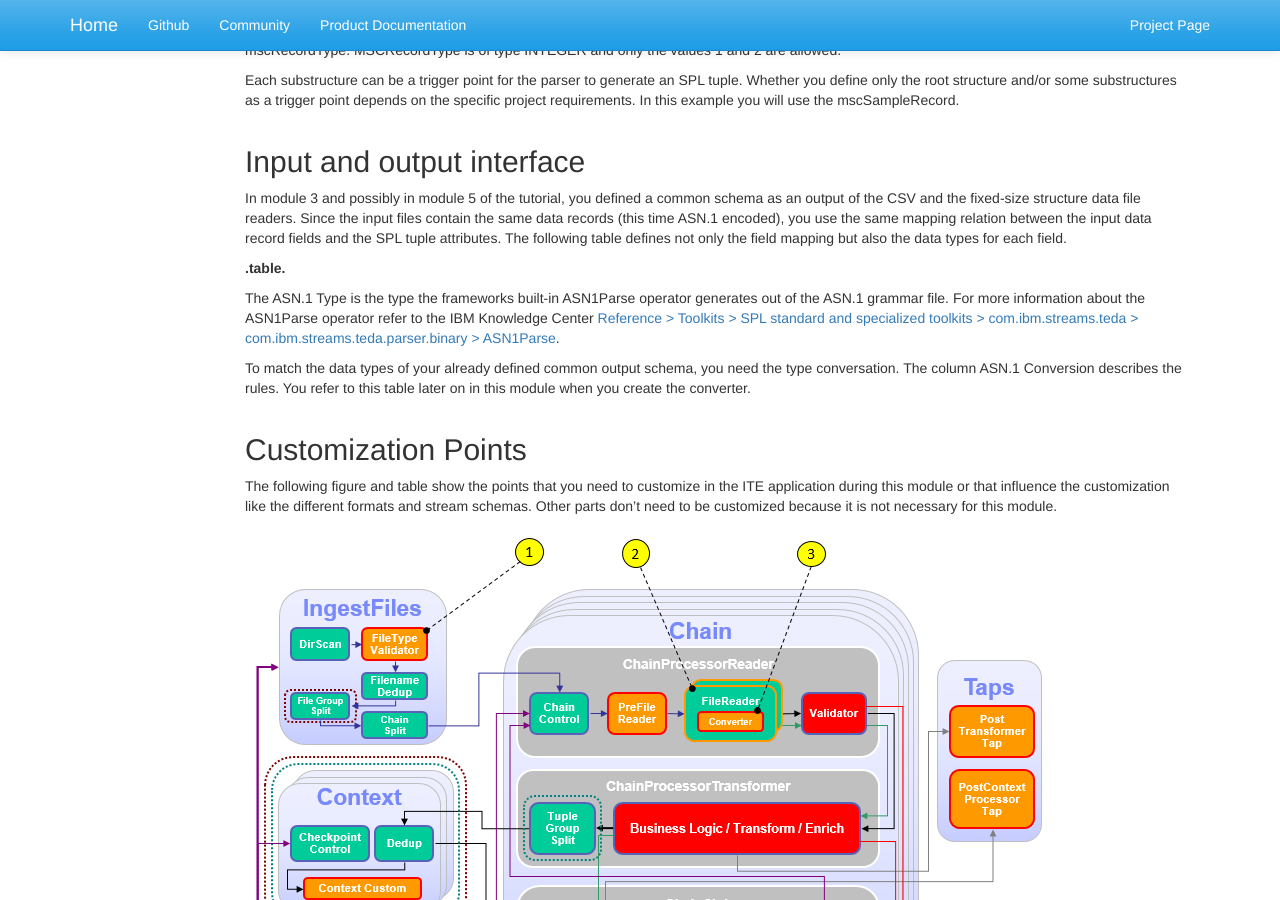
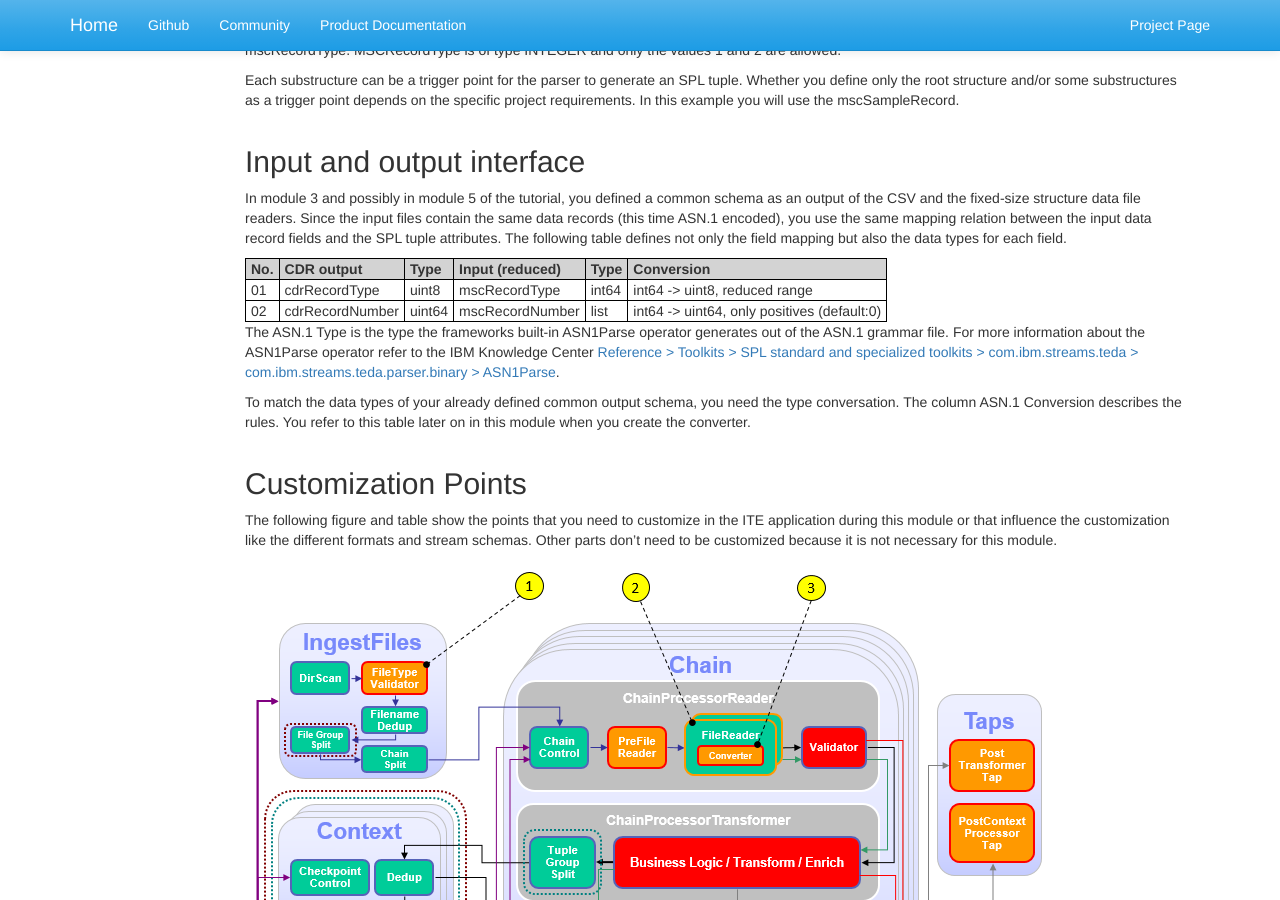
Before and after one commit to IBMStreams/streamsx.tutorial.teda, a Jekyll site: the page built from docs/1.0.2/Module-6/index.markdown, in a window 1280 px wide and 900 px high, scrolled down 1759 px. Built offline with Jekyll 4.4.1, drawn with Linux system fonts in a browser that asks for light colours; nearby versions of some CDN libraries; library files that are not in the unit come from our copies; some of the changed text lies outside the part shown.

Commit message:
Update index.markdown

```diff
--- a/docs/1.0.2/Module-6/index.markdown
+++ b/docs/1.0.2/Module-6/index.markdown
@@ -84,7 +84,11 @@ Each substructure can be a trigger point for the parser to generate an SPL tuple
 In module 3 and possibly in module 5 of the tutorial, you defined a common schema as an output of the CSV and the fixed-size structure data file readers. Since the input files contain the same data records (this time ASN.1 encoded), you use the same mapping relation between the input data record fields and the SPL tuple attributes.
 The following table defines not only the field mapping but also the data types for each field.
 
-**.table.**
+|No.|CDR output        | Type | Input (reduced) | Type | Conversion
+|---|------------------|------|-----------------|------|------------
+|01 |cdrRecordType     |uint8 |mscRecordType    |int64 |int64 -> uint8, reduced range
+|02 |cdrRecordNumber   |uint64|mscRecordNumber  |list<int64> |int64 -> uint64, only positives (default:0)
+
 
 The ASN.1 Type is the type the frameworks built-in ASN1Parse operator generates out of the ASN.1 grammar file. For more information about the ASN1Parse operator refer to the IBM Knowledge Center [Reference > Toolkits > SPL standard and specialized toolkits > com.ibm.streams.teda > com.ibm.streams.teda.parser.binary > ASN1Parse](https://www.ibm.com/support/knowledgecenter/SSCRJU_4.1.1/com.ibm.streams.toolkits.doc/spldoc/dita/tk$com.ibm.streams.teda/op$com.ibm.streams.teda.parser.binary$ASN1Parse.html).
 
@@ -264,7 +268,7 @@ You set the value to **MSCRecord**.
 
 You specify the structure name that you want the parser to generate tuples for. You can specify one or more triggers as a comma-separated string list. You want to get tuples for the structure **mscSampleRecord**. You take it also from the <WORKSPACE>/teda.demoapp/etc/tutorial.asn file.
 
-**`mscSampleRecord**`          [1] MobileSampleMsg`
+**`mscSampleRecord`**`          [1] MobileSampleMsg`
 
 **checkConstraints**
 
```
